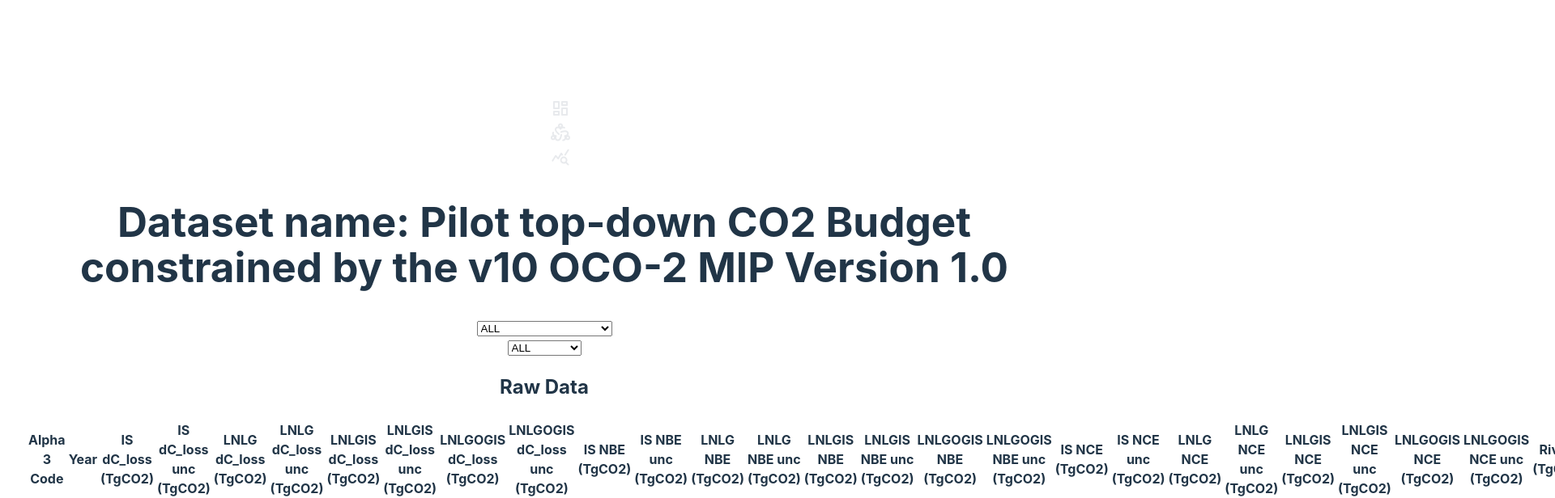
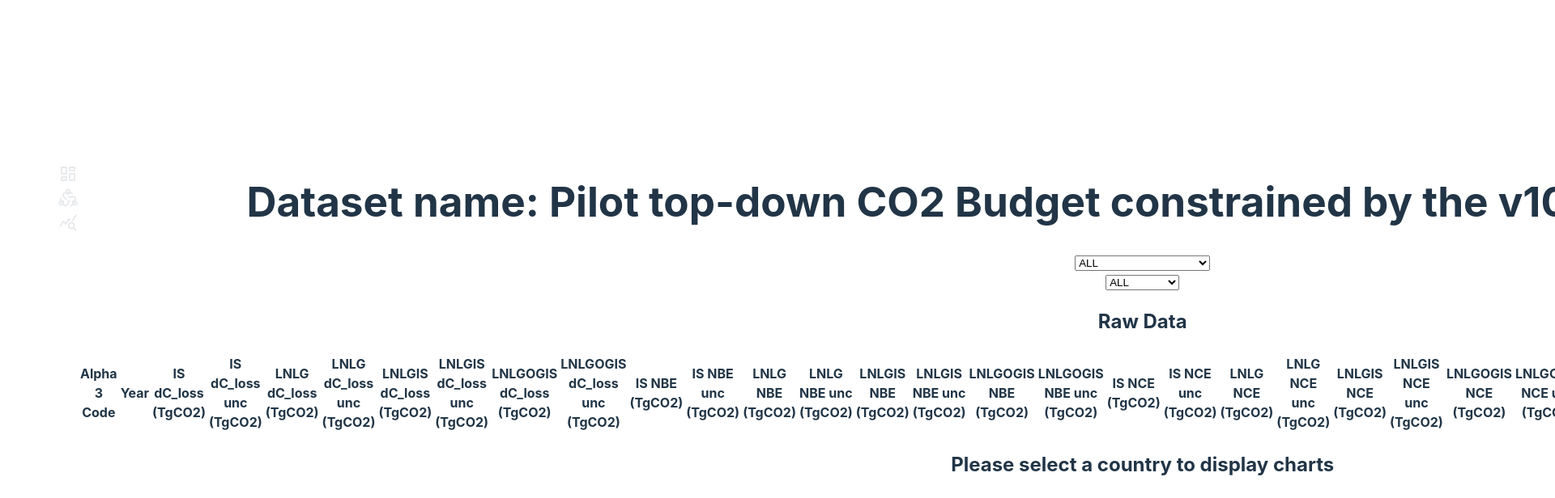
Before and after one commit to fatima-ali97/spaceApps2024, a React (Vite) app: page / in a window 1280 px wide. Shown: the top 616 px of the page at 81% size, 1920 px wide, since content can reach past the window. Built offline with nearby package versions, Linux system fonts and the light colour scheme.

Commit message:
flex layout

```diff
--- a/src/App.css
+++ b/src/App.css
@@ -3,8 +3,11 @@
   margin: 0 auto;
   padding: 2rem;
   text-align: center;
+  display: flex;
 }
-
+#navigation {
+  flex: 1;
+}
 #dashboard {
   flex: 2;
 }
@@ -23,7 +26,6 @@
 
 #links-list {
   list-style-type: none;
-  flex: 1;
 }
 @keyframes logo-spin {
   from {
```
